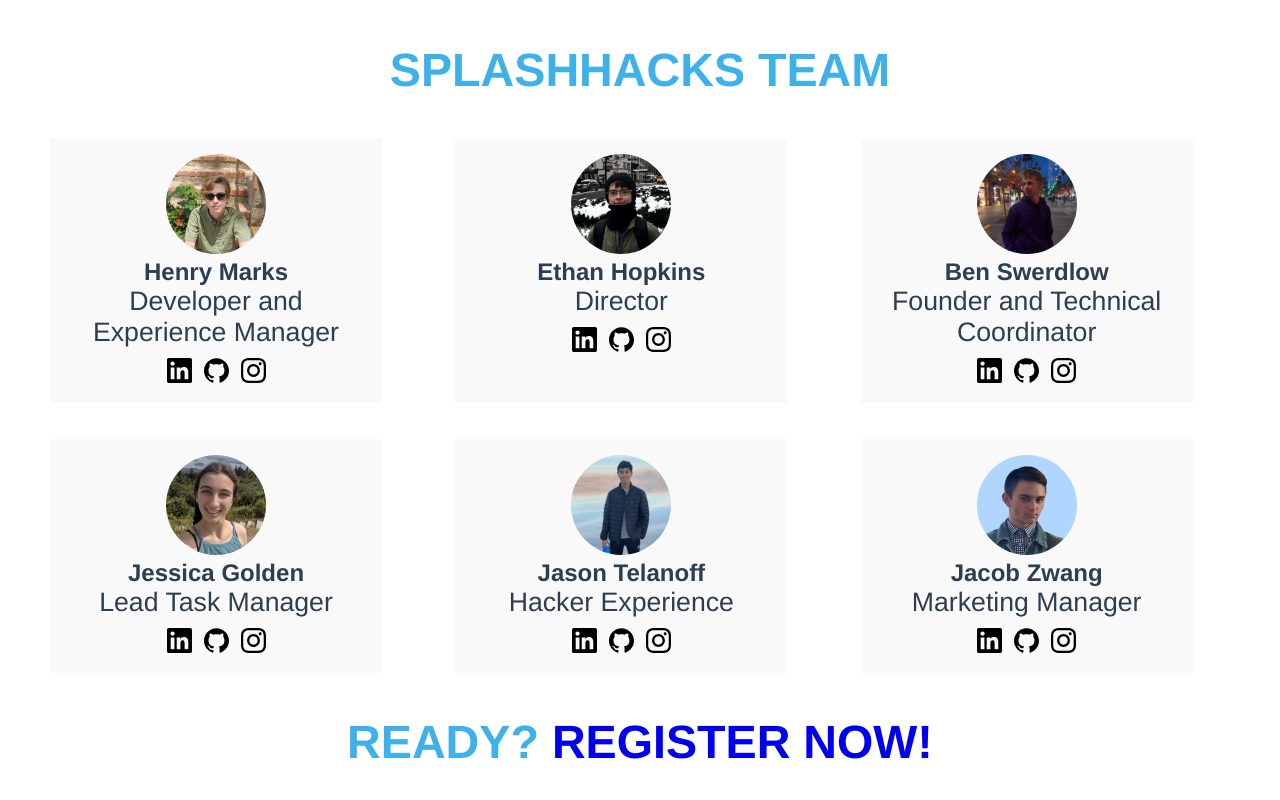
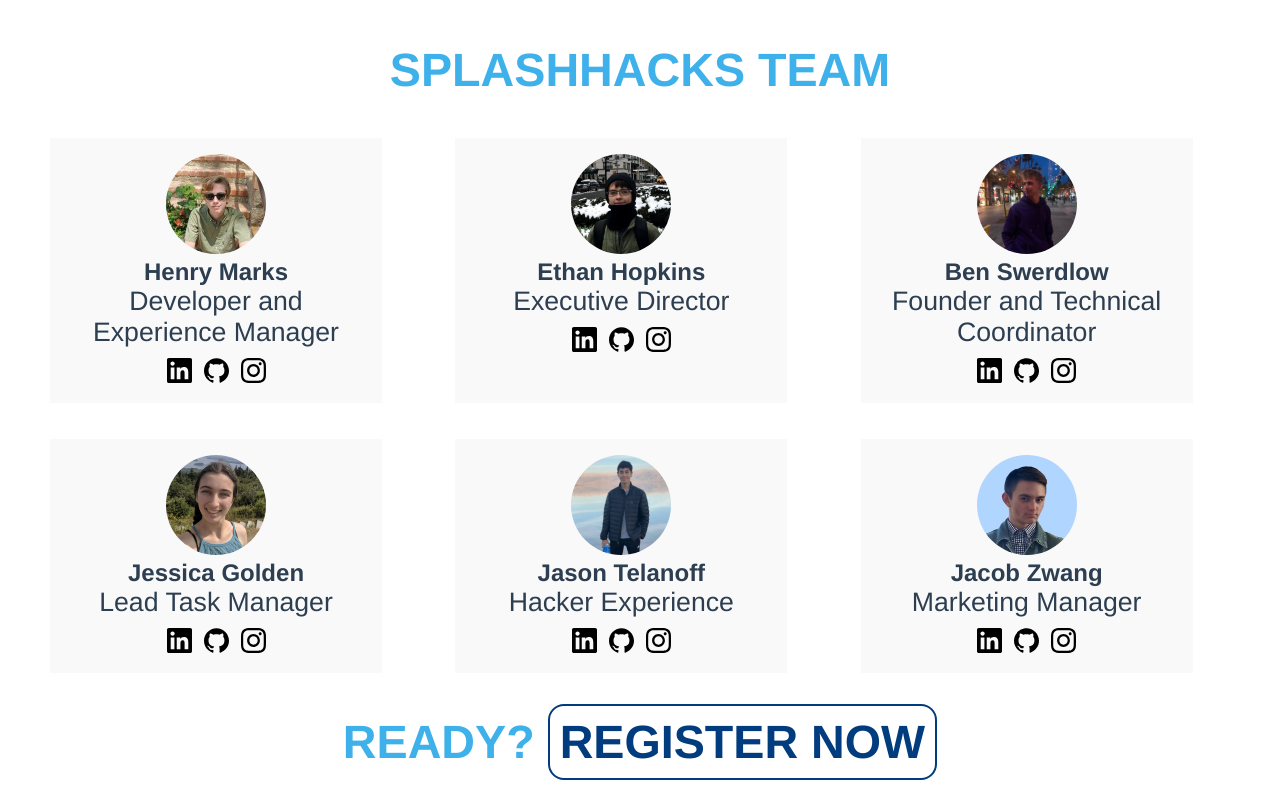
Before and after one commit to splashhacks/web, a Vue app: page / in a window 1280 px wide. Shown: the part 3761-4561 px from the top of the page. Built offline with nearby package versions, Linux system fonts and the light colour scheme.

Commit message:
componentRegisterButton

```diff
--- a/src/App.vue
+++ b/src/App.vue
@@ -3,7 +3,7 @@
     <div style="height: 100vh; z-index: 20;">
       <img alt="Splash Mountain" src="./assets/logo.png" style=" width: 50vw;" />
       <h1 style=" margin-top: 2px;">November 6-8</h1>
-      <RegisterButton />
+      <RegisterButton type="signUp" />
     </div>
     <Home />
   </div>
--- a/src/components/RegisterButton.vue
+++ b/src/components/RegisterButton.vue
@@ -1,11 +1,12 @@
 <template>
-  <a href="https://forms.gle/HpvPySwZnRnmfyGB9" id="signUp">Register now</a>
+  <a href="https://forms.gle/HpvPySwZnRnmfyGB9" class="defaultLink" :id="type">Register now</a>
 </template>
 <style scoped>
-#signUp {
+
+
+.defaultLink {
   border: 2px solid #003c7e;
   color: #003c7e;
-  font-size: 16px;
   text-transform: uppercase;
   font-weight: 900;
   text-decoration: none;
@@ -14,8 +15,22 @@
   transition: 250ms ease;
 }
 
-#signUp:hover {
+.defaultLink:hover {
   background-color: #003c7e;
   color: white;
 }
+#signUp {
+  font-size: 16px;
+}
+
+#signUpBig {
+  font-size:40px;
+}
+
 </style>
+
+<script>
+export default {
+  props:["type"]
+}
+</script>
--- a/src/pages/Home.vue
+++ b/src/pages/Home.vue
@@ -34,7 +34,7 @@
     </div>
     <div>
       <div class="card">
-        <h1 class="subtitle">Ready? <a class="register" href="https://forms.gle/HpvPySwZnRnmfyGB9">Register now!</a></h1>
+        <h1 class="subtitle">Ready? <RegisterButton /></h1>
       </div>
     </div>
   </div>
@@ -43,11 +43,14 @@
 import Header from "@/sections/Header.vue";
 import Team from "@/sections/team.vue";
 import QA from "@/sections/QA.vue";
+import RegisterButton from "@/components/RegisterButton.vue";
+
 export default {
   components: {
     Header,
     QA,
     Team,
+    RegisterButton
   },
 };
 </script>
--- a/src/sections/team.vue
+++ b/src/sections/team.vue
@@ -1,7 +1,7 @@
 <template>
   <div>
     <TeamCard image="./profileImages/henrymarks.jpeg" name="Henry Marks" position="Developer and Experience Manager" instagram="https://www.instagram.com/henry_marks_/" github="https://github.com/Henrymarks1" linkedin="https://www.linkedin.com/in/henryesmarks/"/>
-    <TeamCard image="./profileImages/ethan.jpeg" name="Ethan Hopkins" position="Director" instagram="https://www.instagram.com/ethanhopkins___/" github="https://github.com/ethanh256" linkedin="https://www.linkedin.com/in/ethan-hopkins/"/>
+    <TeamCard image="./profileImages/ethan.jpeg" name="Ethan Hopkins" position="Executive Director" instagram="https://www.instagram.com/ethanhopkins___/" github="https://github.com/ethanh256" linkedin="https://www.linkedin.com/in/ethan-hopkins/"/>
     <TeamCard image="./profileImages/swerd.jpeg" name="Ben Swerdlow" position="Founder and Technical Coordinator" instagram="https://www.instagram.com/ben_swerdlow/" github="https://github.com/theswerd" linkedin="https://www.linkedin.com/in/benswerdlow/"/>
     <TeamCard image="./profileImages/jessica.jpeg" name="Jessica Golden" position="Lead Task Manager" instagram="https://www.instagram.com/jessica_pixel4/" github="https://github.com/jessicagolden412" linkedin="https://www.linkedin.com/in/jessica-golden-441153187/"/>
     <TeamCard image="./profileImages/jason.jpeg" name="Jason Telanoff" position="Hacker Experience" instagram="https://www.instagram.com/json_t/" github="https://github.com/jasonTelanoff" linkedin="https://www.linkedin.com/in/jason-telanoff-5a3767198/"/>
```
